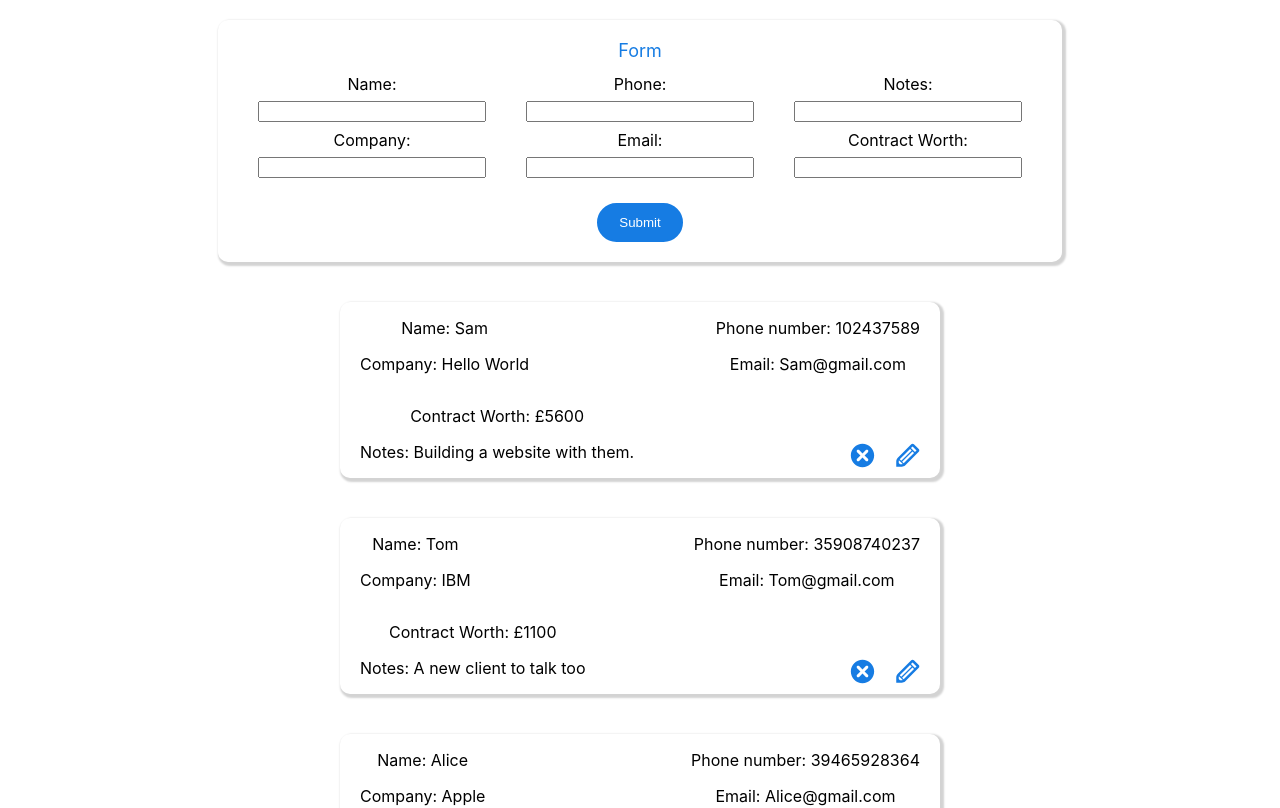
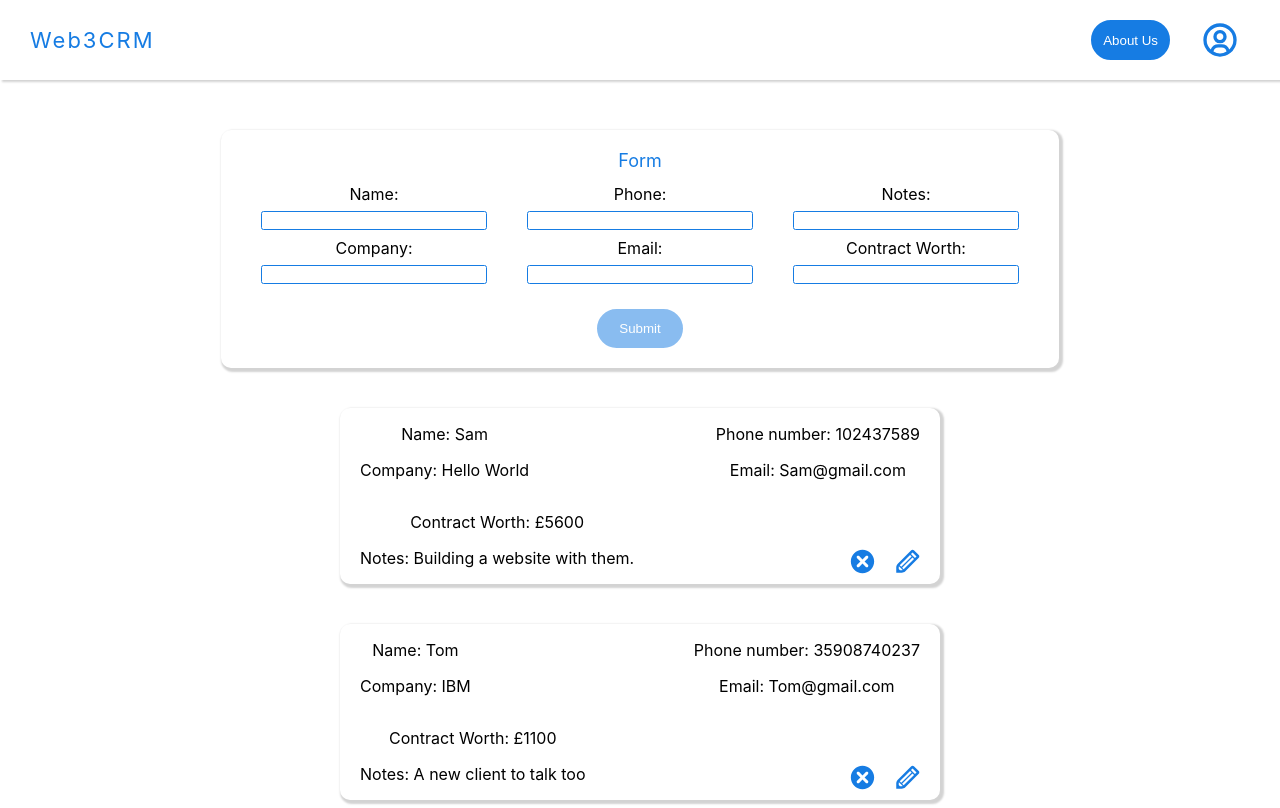
Before and after one commit to eds-101/web3CRM, a React (Create React App) app in the folder web3crm-frontend/: page / in a window 1280 px wide. Shown: the top 808 px of the page. Built offline with nearby package versions, Linux system fonts and the light colour scheme.

Commit message:
NavBar and colour has been added

```diff
--- a/web3crm-frontend/src/App.js
+++ b/web3crm-frontend/src/App.js
@@ -4,6 +4,7 @@ import { useState } from 'react'
 import ContactList from './components/ContactList/ContactList'
 import AddContact from './components/AddContact/AddContact';
 import DummyData from './components/DummyData/CRMData';
+import NavBar from './components/NavBar/NavBar'
 
 function App() {
 
@@ -15,6 +16,7 @@ function App() {
 
   return (
     <div className="App">
+      <NavBar/>
       <AddContact onFetchData={updateContacts}/>
       <ContactList data={Data}/>
     </div>
--- a/web3crm-frontend/src/components/AddContact/AddContact.css
+++ b/web3crm-frontend/src/components/AddContact/AddContact.css
@@ -15,6 +15,11 @@
     border-radius: 10px;
     padding: 20px;
     margin: 20px 20px;
+}
+
+.form-item input{
+    border: 1px solid rgb(22, 124, 227);
+    border-radius: 2.5px;
 }
 
 .form p{
--- a/web3crm-frontend/src/components/AddContact/AddContact.js
+++ b/web3crm-frontend/src/components/AddContact/AddContact.js
@@ -1,15 +1,26 @@
 import './AddContact.css'
 import React from 'react'
-import {useState} from 'react'
+import {useState, useEffect} from 'react'
 
 function AddContact(props) {
 
-    const [Name, setName] = useState()
-    const [Email, setEmail] = useState()
-    const [PhoneNumber, setphoneNumber] = useState()
-    const [Company, setCompany] = useState()
-    const [Notes, setNotes] = useState()
-    const [ContractWorth, setContractWorth] = useState()
+    const [Name, setName] = useState('')
+    const [VaildName, setVaildName] = useState(true)
+
+    const [Email, setEmail] = useState('')
+    const [VaildEmail, setVaildEmail] = useState(true)
+
+    const [PhoneNumber, setphoneNumber] = useState('')
+    const [VaildPhoneNumber, setVaildphoneNumber] = useState(true)
+
+    const [Company, setCompany] = useState('')
+    const [VaildCompany, setVaildCompany] = useState(true)
+
+    const [Notes, setNotes] = useState('')
+    const [VaildNotes, setVaildNotes] = useState(true)
+
+    const [ContractWorth, setContractWorth] = useState('')
+    const [VaildContractWorth, setVaildContractWorth] = useState(true)
 
     function getName(event){  setName(event.target.value) }
     function getCompany(event) { setCompany(event.target.value) }
@@ -19,15 +30,33 @@ function AddContact(props) {
     function getContractWorth(event) {setContractWorth(event.target.value)}
 
 
+    useEffect(() => { setVaildName(Name.length > 1)}, [Name])
+    useEffect(() => { setVaildCompany(Company.length > 1)}, [Company])
+    useEffect(() => { setVaildEmail(Email.includes('@'))}, [Email])
+    useEffect(() => { setVaildphoneNumber(PhoneNumber.length > 8)}, [PhoneNumber])
+    useEffect(() => { setVaildContractWorth(ContractWorth > 0.01)}, [ContractWorth])
+
+
+    function checkNewContract(e){
+
+      let newContact = {}
+
+      e.target[0].value === '' ?  newContact['name'] = 'NaN' : newContact['name'] = e.target[0].value
+      e.target[1].value === '' ? newContact['company'] = 'NaN' : newContact['company'] = e.target[1].value
+      e.target[2].value === '' ? newContact['phone'] = 'NaN' : newContact['phone'] = e.target[2].value
+      e.target[3].value === '' ? newContact['email'] = 'NaN' : newContact['email'] = e.target[3].value
+      e.target[4].value === '' ? newContact['notes'] = 'NaN' : newContact['notes'] = e.target[4].value
+      e.target[5].value === '' ? newContact['contractWorth'] = 'NaN' : newContact['contractWorth'] = e.target[5].value
+
+      return newContact
+    }
+
+
     function handleSubmit(e) {
 
         e.preventDefault()
-
-        console.log(e)
-
-        const newContact = { 'name': e.target[0].value, 'company': e.target[1].value, 'phone': e.target[2].value,
-          'email': e.target[3].value, 'notes': e.target[4].value,'contractWorth': e.target[5].value }
-        props.onFetchData(newContact)
+        const CreateContact = checkNewContract(e)
+        props.onFetchData(CreateContact)
 
         setName('')
         setEmail('')
@@ -43,31 +72,31 @@ function AddContact(props) {
     return(
       <div className="formContaner">
          <form onSubmit={handleSubmit} className="form">
-         <p className='formHeader'>Form</p>
+          <p className='formHeader'>Form</p>
             <div className='formCon'>
 
          <div className='form-item'>
           <label> Name: </label>
-          <input type="text" name="name" onChange={getName} value={Name}/>
+          <input type="text" name="name" onChange={getName} value={Name} style={VaildName || Name.length === 0 ? {'background': 'white'} : {'background': 'pink'}}/>
           <label> Company: </label>
-          <input type="text" name="comapny" onChange={getCompany} value={Company}/>
+          <input type="text" name="comapny" onChange={getCompany} value={Company} style={VaildCompany || Company.length === 0 ? {'background': 'white'} : {'background': 'pink'}}/>
          </div>
 
           <div className='form-item'>
           <label> Phone:</label>
-          <input type="text" name="phone" onChange={getPhoneNumber} value={PhoneNumber}/>
+          <input type="text" name="phone" onChange={getPhoneNumber} value={PhoneNumber} style={VaildPhoneNumber || PhoneNumber.length === 0 ? {'background': 'white'} : {'background': 'pink'}}/>
           <label> Email: </label>
-          <input type="text"  name="email" onChange={getEmail} value={Email}/>
+          <input type="text"  name="email" onChange={getEmail} value={Email} style={VaildEmail || Email.length === 0 ? {'background': 'white'} : {'background': 'pink'}}/>
           </div>
 
           <div className='form-item'>
             <label> Notes: </label>
-            <input type="text" name="notes" onChange={getNotes} value={Notes}/>
+            <input type="textarea" name="notes" onChange={getNotes} value={Notes}/>
             <label> Contract Worth: </label>
-            <input type="text"  name="ContractWorth" onChange={getContractWorth} value={ContractWorth}/>
+            <input type="number" min={0.00}  name="ContractWorth" onChange={getContractWorth} value={ContractWorth} style={VaildContractWorth || ContractWorth.length === 0 ? {'background': 'white'} : {'background': 'pink'}}/>
           </div>
           </div>
-            <input type="submit" value="Submit" className='submit'/>
+            <input type="submit" value="Submit" className='submit' disabled={!VaildName} style={!VaildName ? {'opacity': '0.5'} : {'opacity': '1'} }/>
         </form>
       </div>
     )
--- a/web3crm-frontend/src/components/ContactItem/ContactItem.js
+++ b/web3crm-frontend/src/components/ContactItem/ContactItem.js
@@ -22,7 +22,7 @@ import {TiDelete, TiPencil} from 'react-icons/ti'
 
             <div className="ContactItem">
                 <div className='ImportContact'>
-                    <p>Contract Worth: £{props.contract}</p>
+                    <p>Contract Worth: {props.contract === 'NaN' ? props.contract : '£' + props.contract }</p>
                     <p>Notes: {props.notes}</p>
                 </div>
                 <div className='NavItem'>
--- /dev/null
+++ b/web3crm-frontend/src/components/NavBar/NavBar.css
@@ -0,0 +1,37 @@
+.NavBar{
+    width: 100%;
+    height: 80px;
+    box-shadow: 2px 2px 2px lightgray;
+    display: flex;
+    align-items: center;
+    justify-content: space-between;
+    flex-direction: row;
+    margin-bottom: 30px;
+}
+
+.NavBarListItem{
+    display: inline-flex;
+    margin-right: 30px;
+}
+
+.AboutUs{
+    margin: 0px 20px;
+    border-radius: 20px;
+    padding: 10px;
+    background-color: rgb(22, 124, 227);
+    border: solid 2px rgb(22, 124, 227);
+    color: white;
+}
+
+
+.header{
+    font-size: 22px;
+    letter-spacing: 2px;
+    margin-left: 30px;
+    color: rgb(22, 124, 227);
+}
+
+.userIcon{
+    margin: 0px 10px;
+    color: rgb(22, 124, 227);
+}
--- /dev/null
+++ b/web3crm-frontend/src/components/NavBar/NavBar.js
@@ -0,0 +1,16 @@
+import './NavBar.css'
+import {BiUserCircle} from 'react-icons/bi'
+
+function NavBar(){
+    return(<div className="NavBar">
+        <div className="NavBarItem">
+            <p className='header'>Web3CRM</p>
+        </div>
+        <div className="NavBarListItem">
+            <button className='AboutUs'>About Us</button>
+            <BiUserCircle size={40} className='userIcon'/>
+        </div>
+    </div>)
+}
+
+export default NavBar
```
